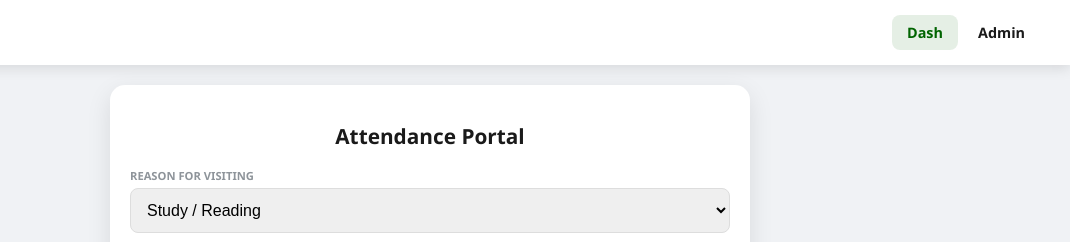
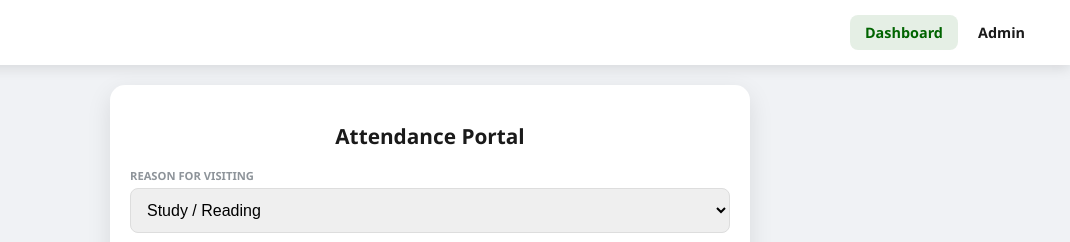
Before and after one commit to reyviefernando15-vie/NEU-LIBRARY, a plain HTML site: page index.html in a window 1280 px wide. Shown: the top 242 px of the page, 210-1280 px from the left. Drawn offline with nearby package versions, Linux system fonts and the light colour scheme.

```diff
--- a/index.html
+++ b/index.html
@@ -107,7 +107,7 @@
     <div class="logo-text">NEU LIBRARY</div>
   </div>
   <div class="nav-links">
-    <a id="link-timein" class="active" onclick="switchTab('timein')">Dash</a>
+    <a id="link-timein" class="active" onclick="switchTab('timein')">Dashboard</a>
     <a id="link-admin" onclick="switchTab('admin')">Admin</a>
     <a id="logout-btn" class="logout-nav hidden" onclick="adminLogout()">Logout</a>
   </div>
```
